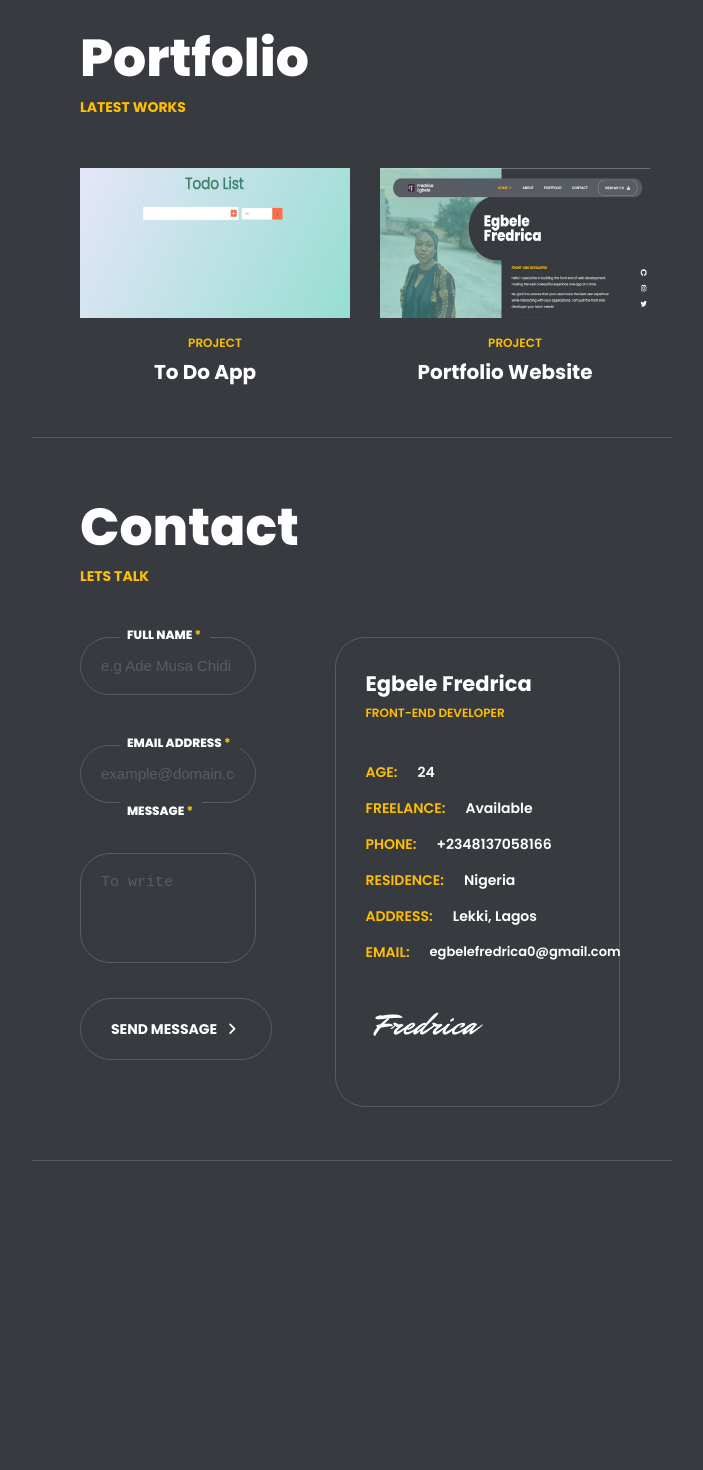
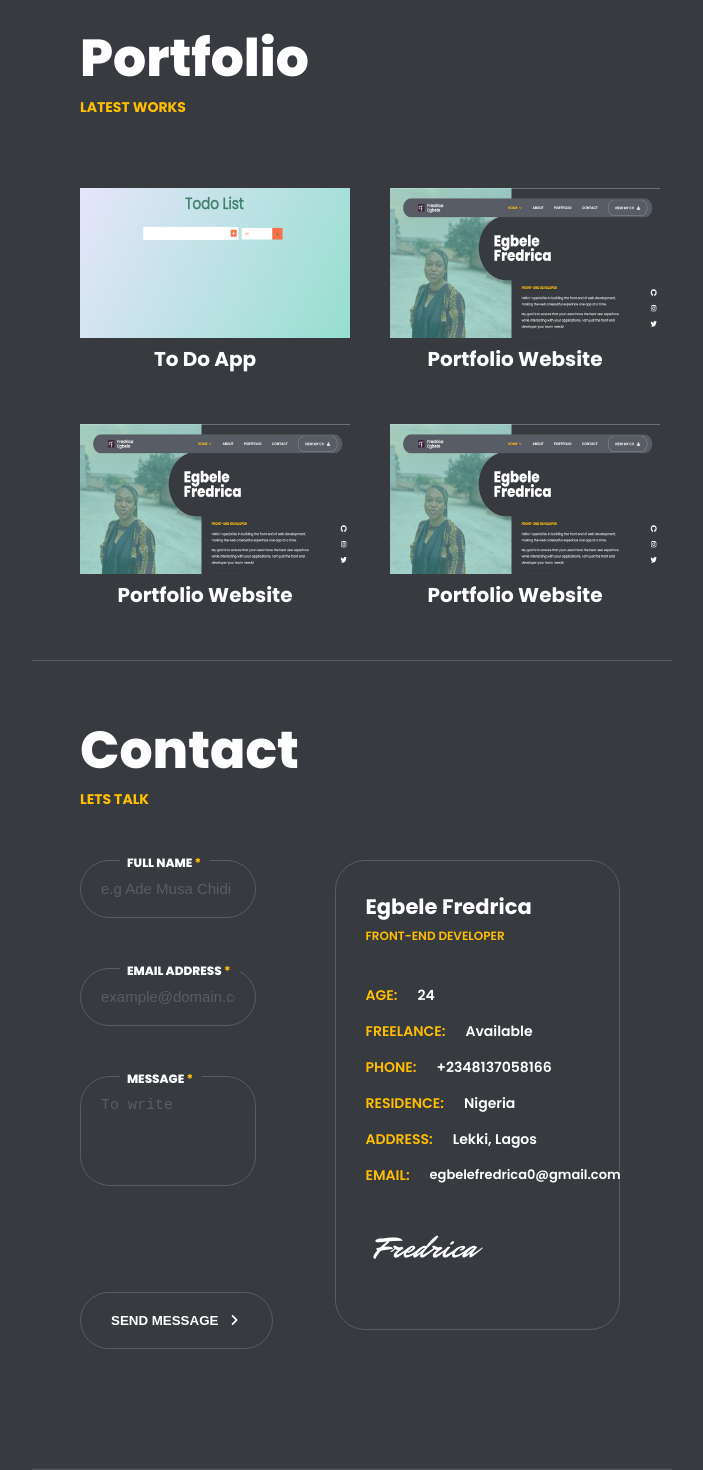
Before and after one commit to Fred-rica/Portfolio, a React (Create React App) app: page / in a window 1280 px wide. Shown: the part 2559-4029 px from the top of the page, without its empty margins (544-1247 px from the left). Before the commit the page ends 3720 px from the top, so only its background shows below. Built offline with nearby package versions, Linux system fonts and the light colour scheme.

Commit message:
wesite 90% completed

```diff
--- a/package.json
+++ b/package.json
@@ -6,6 +6,7 @@
     "@testing-library/jest-dom": "^5.16.4",
     "@testing-library/react": "^13.3.0",
     "@testing-library/user-event": "^13.5.0",
+    "emailjs-com": "^3.2.0",
     "react": "^18.2.0",
     "react-dom": "^18.2.0",
     "react-scripts": "5.0.1",
--- a/src/App.css
+++ b/src/App.css
@@ -122,8 +122,20 @@ nav {
 .Contact-button {
   margin-top: 50px;
   margin-bottom: 70px;
+  color: white;
+  background-color: var(--body-bg);
+  padding: 20px 30px;
+  border: 1px solid #585d65;
+  border-radius: 40px;
+  font-weight: 700;
+  text-transform: uppercase;
+  transition:all .5s ease-in-out
 }
-.Contact-button a {
+.Contact-button1{
+  margin-top: 50px;
+  margin-bottom: 70px;
+}
+.Contact-button1 a {
   color: white;
   padding: 20px 30px;
   border: 1px solid #585d65;
@@ -132,7 +144,12 @@ nav {
   text-transform: uppercase;
   transition:all .5s ease-in-out
 }
-.Contact-button a:hover {
+.Contact-button1 a:hover {
+  border: 1px solid var(--pri-color);
+  color: var(--pri-color);
+
+}
+.Contact-button:hover {
   border: 1px solid var(--pri-color);
   color: var(--pri-color);
 
@@ -230,34 +247,14 @@ nav {
   color: #FFBF00;
 }
 .portfolio-div{
-    position: relative;
+  width: 280px;
 }
 .portfolio-picture{
     height: 150px;
     width: 270px;
-}
-.picture-animation{
-    height: 120px;
-    width: 200px;
-    background-color: var(--pri-color);
-    position: absolute;
-    left: 50%;
-    top: 20%;
-    transform: translate(-50%,-25%);
-    display: none;
-}
-.portfolio-div a :hover .picture-animation{
-    display:block;
+    margin-top: 20px;
 }
 
-.portfolio-header1{
-color: var(--pri-color);
-text-transform: uppercase;
-font-weight: 600;
-font-size: 12px;
-text-align: center;
-margin: 10px 0 5px 0;
-}
 .portfolio-header2{
     color: white;
     font-weight: 700;
@@ -279,7 +276,7 @@ width: 220px;
 }
 .contact-input-label{
   position: absolute;
-  bottom: 39px;
+  top: -18px;
   left: 40px;
   background-color: var(--body-bg);
   font-weight: 800;
@@ -322,7 +319,7 @@ input:focus::placeholder {
   font-weight: 800;
   text-transform: uppercase;
   left: 40px;
-  bottom: 137px;
+  top: -18px;
 }
 .contact-textarea-label span{
   color: var(--pri-color);
@@ -419,23 +416,28 @@ display: none;
   }
   .Menu-open{
     display: inline-block;
-    position: absolute;
+    position: fixed;
     right: 10px;
-    top: 10px;
+    top: 100px;
     z-index: 5;
-    border: none;
     background-color: inherit;
+    color: white;
+    padding: 10px;
+    border: 1px solid white;
+    border-radius: 50% ;
 
   }
   .Nav-close-button{
-    margin: 20px 0 0 10px;
-    border: none;
+    margin: 30px 0 0 200px;
     background-color: inherit;
-    color: var(--pri-color);
+    color: white;
+    padding: 15px;
+    border: 1px solid white;
+    border-radius: 50% ;
   }
   .Mobile-Navbar{
     width: 100vw;
-    height: 100vh;
+    height: 100%;
     position: fixed;
     background-color: var(--body-bg);
     left: 0;
@@ -443,34 +445,48 @@ display: none;
     box-sizing: border-box;
     padding: 0 20px;
     z-index: 10;
+}
+.mobile-nav-wrapper{
+  display: flex;
+  flex-direction: column;
+  list-style-type: none;
+  justify-content: space-evenly;
+  width: 100%;
+  height: 70%;
 
-
+}
+.mobile-nav-menu{
+  text-decoration: none;
+  color: var(--pri-color);
+  font-weight: 800;
+  font-size: 25px;
+  text-transform: uppercase;
+  transition:all .5s ease-in-out
+}
+.mobile-nav-menu:hover{
+  color: var(--pri-color);
 }
 .hero-image {
   width: 100%;
-  height: 100vh;
+  height: 95vh;
   position: relative;
 }
+.intro-section{
+  height: 700px;
+}
 .intro-section h1{
-/* border: 1px solid red; */
-text-align: center;
+  text-align: center;
   font-weight: 800;
   color: #ffff;
   font-size: 42px;
   line-height: 58px;
-  margin:0 ;
-  height: 180px;
-  width: 80%;
+  margin: -150px 20px 0 20px;
   background-color: var(--body-bg);
-  padding: 0px;
+  padding:60px 10px;
+  border-radius: 50%;
   display: flex;
   justify-content: center;
   align-items: center;
-  position: absolute;
-  top: -50%;
-  left: 10%;
-  border-radius: 150px 150px 0 0;
-
 }
 .section-wrapper {
   width: 100%;
@@ -498,9 +514,38 @@ text-align: center;
   flex-direction: column;
   gap: 0px;
 }
+.contact-details{
+  display: flex;
+  flex-direction: column;
+  gap: 10px;
+}
 .container {
-  width: 90%;
+  width: 80%;
+  text-align: center;
   position: relative;
+}
+.Section-Header{
+  font-size: 22px;
+  font-weight: 400;
+
+}
+.portfolio-header2{
+ margin-bottom: 20px;
+  color: var(--pri-color);
+  max-width: 200px;
+
+}
+.contact-form{
+  width: 80vw;
+}
+.My-contact-details-wrapper{
+  width: 85vw;
+}
+
+.My-contact-details{
+  display: flex;
+  gap: 5px;
+  margin-bottom: 15px;
 }
 
 }
--- a/src/App.js
+++ b/src/App.js
@@ -4,6 +4,7 @@ import Footer from './components/Footer';
 import Hero from './components/Hero';
 import Nav from './components/Nav';
 import Sections from './components/Sections';
+
 
 
 function App() {
--- a/src/components/About.js
+++ b/src/components/About.js
@@ -3,7 +3,7 @@ import React from "react";
 function About(){
     return(
 
-        <div id="about" className="Sections" >
+        <div id="about"  className="Sections" >
             <div className="container">
             <header className="Section-Header">
               <div>About Me</div>
--- a/src/components/Contact.js
+++ b/src/components/Contact.js
@@ -1,6 +1,22 @@
-import React from "react";
+import React, {useRef}from "react";
+import emailjs from 'emailjs-com';
 
 function Contact(){
+
+  const form = useRef();
+
+  const sendEmail = (e) => {
+    e.preventDefault();
+
+    emailjs.sendForm('service_5tl4s04', 'template_w4p5t4l', form.current, 'tZ0iWTuy96HYxUI6t')
+      .then((result) => {
+          console.log(result.text);
+      }, (error) => {
+          console.log(error.text);
+      });
+      alert('Email sent,thank you!')
+  };
+
     return(
         <div id="contact" className="Sections contact-section">
             <div className="container">
@@ -10,13 +26,14 @@ function Contact(){
             </header>
             <div className="Two-columgrid-wrapper">
               <div className="contact-form">
-                <form action="">
+                <form ref={form} onSubmit={sendEmail}>
                   <div className="contact-input-wrapper">
                     <p className="contact-input-label">
                       &nbsp;&nbsp; Full name <span>*</span> &nbsp; &nbsp;
                     </p>
                     <input
                       type="text"
+                      name="user_name"
                       className="contact-input-box"
                       placeholder="e.g Ade Musa Chidi"
                     />
@@ -27,6 +44,7 @@ function Contact(){
                     </p>
                     <input
                       type="email"
+                      name="user_email"
                       className="contact-input-box"
                       placeholder="example@domain.com"
                     />
@@ -36,7 +54,7 @@ function Contact(){
                       &nbsp;&nbsp; message <span>*</span> &nbsp; &nbsp;
                     </p>
                     <textarea
-                      name=""
+                      name="message"
                       id=""
                       cols="30"
                       rows="10"
@@ -44,12 +62,11 @@ function Contact(){
                       placeholder="To write"
                     ></textarea>
                   </div>
-                  <div className="Contact-button">
-                    <a href="#"
-                      >send message &nbsp;
+                  <button type="submit" name="submit" className="Contact-button">
+                    send message &nbsp;
                       <i className="fa-solid fa-angle-right fa-fw"></i>
-                    </a>
-                  </div>
+
+                  </button>
                 </form>
               </div>
               <div className="My-contact-details-wrapper">
--- a/src/components/Hero.js
+++ b/src/components/Hero.js
@@ -2,7 +2,7 @@ import React from "react";
 
 function Hero(){
     return(
-        <div className="hero-image">
+        <div id="home" className="hero-image">
         <div className="hero-image-overlay"></div>
       </div>
     );
--- a/src/components/Introduction.js
+++ b/src/components/Introduction.js
@@ -3,7 +3,7 @@ import React from "react";
 function Introduction(){
 
     return(
-        <div className="intro-section">
+        <div  className="intro-section">
           <div className="container">
             <h1>
               Egbele <br />
@@ -15,7 +15,7 @@ function Introduction(){
             </p>
               <p>My goal is to ensure that your users have the best user experince while interacting with your applications. I am just the front end developer your team needs! </p>
 
-            <div  id="about" className="Contact-button">
+            <div   className="Contact-button1">
               <a href="#contact"
                 >Contact Me &nbsp; <i className="fa-solid fa-angle-right fa-fw"></i>
               </a>
--- a/src/components/Nav.js
+++ b/src/components/Nav.js
@@ -7,7 +7,7 @@ const toggleNav=()=>{
 }
   return (
     <div>
-    <nav>
+    <nav >
       {/* <!-- Logo and Name --> */}
       <div className="Logo-wrapper">
         <img className="logo" src="Favicon.png" alt="logo" />
@@ -19,7 +19,7 @@ const toggleNav=()=>{
       {/* <!-- menu items --> */}
       <div className="Menu-Wrapper">
         <div>
-          <a className="active" href="#">
+          <a className="active" href="#home">
             Home <i className="fa-solid fa-angle-down fa-fw"></i>
           </a>
         </div>
@@ -46,15 +46,43 @@ const toggleNav=()=>{
 
     {/* Mobile-Navbar */}
 
+
     <button onClick={toggleNav} className=" Menu-open">
-        <i class="fa-solid fa-bars fa-2x"></i>
+    <i className="fa-solid fa-bars-staggered fa-2x"></i>
       </button>
 
       <aside className={openNav?"Mobile-Navbar":"Menu-close"} id="mobile-side-bar" >
+      <button className="Nav-close-button" onClick={toggleNav}>
+            <i className="fa-solid fa-xmark fa-3x "></i>
+          </button>
 
-          <button className="Nav-close-button" onClick={toggleNav}>
-            <i class="fa-solid fa-xmark fa-3x "></i>
-          </button>
+        <ul className="mobile-nav-wrapper">
+        <li onClick={toggleNav}>
+          <a  className="mobile-nav-menu active" href="#home">
+            Home <i className="fa-solid fa-angle-down fa-fw"></i>
+          </a>
+        </li>
+        <li onClick={toggleNav}>
+          <a  className="mobile-nav-menu" href="#about">About</a>
+        </li>
+        <li onClick={toggleNav}>
+          <a className="mobile-nav-menu" href="#portfolio">Portfolio</a>
+        </li>
+        <li onClick={toggleNav}>
+          <a  className="mobile-nav-menu" href="#contact">Contact</a>
+        </li>
+        <li onClick={toggleNav}>
+          <a
+            className=" mobile-nav-menu"
+            href="https://docs.google.com/document/d/1hzSN7ouaeqUoUtqJNCN7VJbNd4IlJdZS/edit?usp=sharingouid=102862413375125228835rtpof=truesd=true"
+            target="_blank" rel="noreferrer noopener"
+          >
+            Resume
+          </a>
+        </li>
+        </ul>
+
+
 
         </aside>
     </div>
--- a/src/components/Portfolio.js
+++ b/src/components/Portfolio.js
@@ -16,13 +16,11 @@ function Portfolio(){
                   href="https://freddies-todo-app.netlify.app/"
                   target="blank"
                 >
-                  <div className="picture-animation"></div>
                   <img
                     src="Assets/To-do-App.jpeg"
                     alt="To do App"
                     className="portfolio-picture"
                   />
-                  <div className="portfolio-header1">project</div>
                   <div className="portfolio-header2">
                     To Do App
                   </div>
@@ -39,7 +37,40 @@ function Portfolio(){
                     alt="porfolio website "
                     className="portfolio-picture"
                   />
-                  <div className="portfolio-header1">project</div>
+                  <div className="portfolio-header2">
+                    Portfolio website
+                  </div>
+                </a>
+              </div>
+
+              <div className="portfolio-div">
+                <a
+                  href="https://fred-rica.github.io/portfolio-website/"
+                  target="blank"
+                  >
+                  <div className="picture-animation"></div>
+                  <img
+                    src="Assets/Portfolio-website.jpeg"
+                    alt="porfolio website "
+                    className="portfolio-picture"
+                  />
+                  <div className="portfolio-header2">
+                    Portfolio website
+                  </div>
+                </a>
+              </div>
+
+              <div className="portfolio-div">
+                <a
+                  href="https://fred-rica.github.io/portfolio-website/"
+                  target="blank"
+                  >
+                  <div className="picture-animation"></div>
+                  <img
+                    src="Assets/Portfolio-website.jpeg"
+                    alt="porfolio website "
+                    className="portfolio-picture"
+                  />
                   <div className="portfolio-header2">
                     Portfolio website
                   </div>
```
Also changed, not shown: 1 other file (tests, documents, lock files or other folders).
